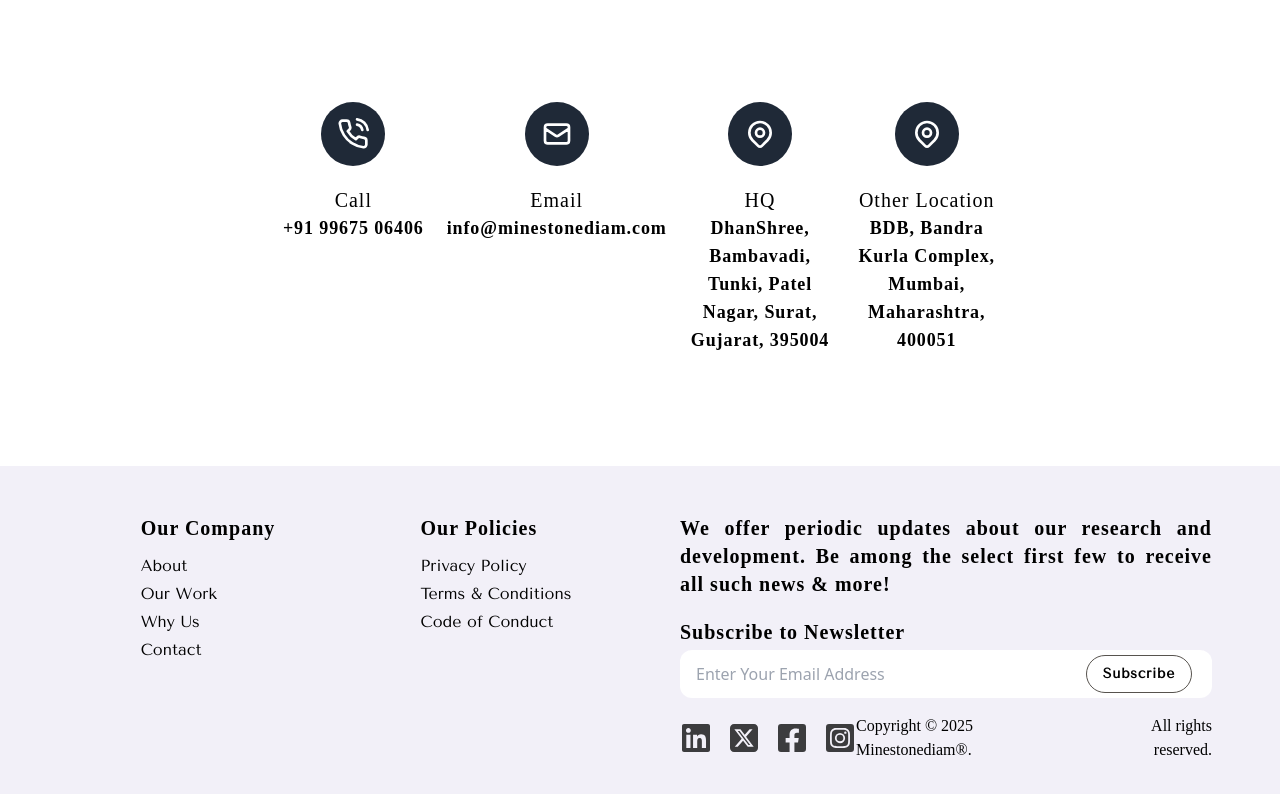
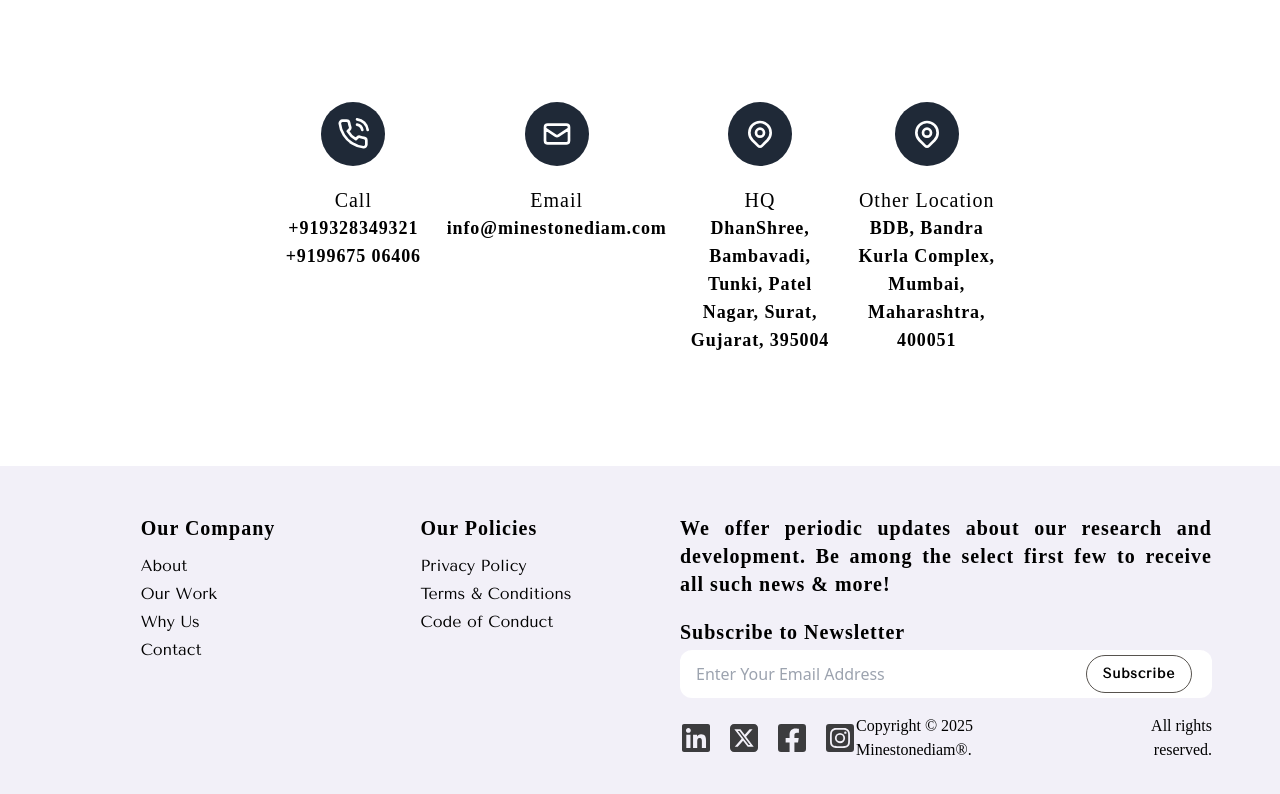
Before and after one commit to deep-sutariya/Minestone-Diam, a Next.js app: page /contact in a window 1280 px wide. Shown: the part 874-1668 px from the top of the page. Built offline with nearby package versions, Linux system fonts and the light colour scheme; a web font is replaced by a local one.

Commit message:
Update ContactPage.js

```diff
--- a/src/components/ContactPage.js
+++ b/src/components/ContactPage.js
@@ -30,7 +30,7 @@ const ContactPage = () => {
         <div>
           <FadeFragment>
             <div className="w-full grid grid-cols-2 md:flex gap-y-5 justify-between gap-x-5 px-2 md:px-16 lg:px-60 py-4 lg:py-8 ">
-              <ContactCard type="Call" details="+91 99675 06406" />
+              <ContactCard type="Call" details="+919328349321 +9199675 06406" />
               <ContactCard type="Email" details="info@minestonediam.com" />
               <ContactCard
                 type="HQ"
```
